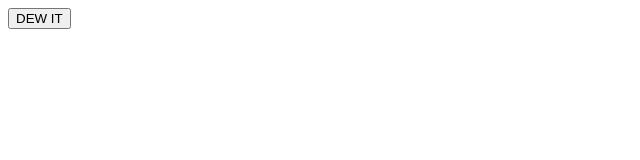
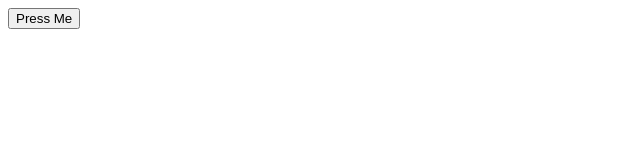
Before and after one commit to MatthewJamesJenks/Local-Data-Storage-Test, a plain HTML site: page index.html in a window 1280 px wide. Shown: the full height of the page, 0-640 px from the left. Drawn offline with Linux system fonts and the light colour scheme.

Commit message:
dont ask ()

```diff
--- a/index.html
+++ b/index.html
@@ -7,7 +7,7 @@
 </head>
 
 <body>
-  <button onclick="displayAlert">DEW IT</button>
+  <button onclick="displayAlert()">Press Me</button>
 
 </body>
 </html>
```
